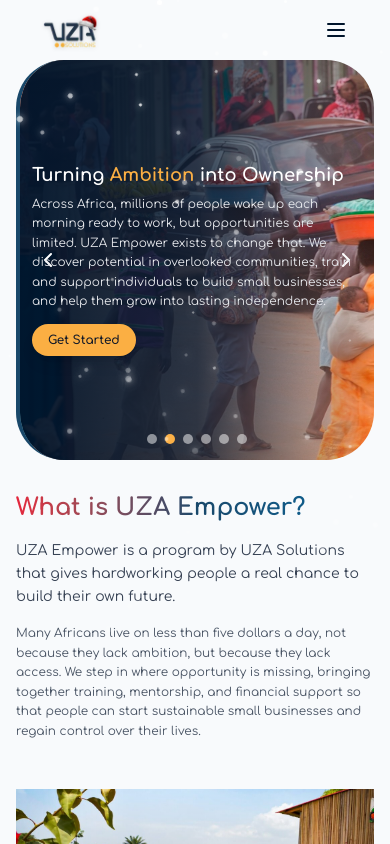
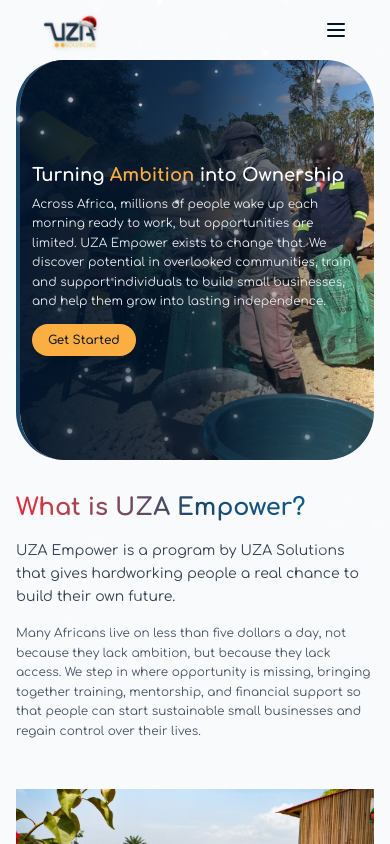
Before and after one commit to Kgadrw/uzasolution, a Next.js app: page /uzasempower in a window 390 px wide. Built offline with nearby package versions, Linux system fonts and the light colour scheme; a web font is replaced by a local one.

Commit message:
added homepage smoothe

```diff
--- a/src/app/uzasempower/page.jsx
+++ b/src/app/uzasempower/page.jsx
@@ -1,9 +1,9 @@
 'use client'
 
-import { useState, useEffect } from 'react'
+import { useState } from 'react'
 import Image from 'next/image'
 import Link from 'next/link'
-import { Users, TrendingUp, CheckCircle, Star, ArrowRight, Award, Globe, Heart, Building2, DollarSign, ChevronLeft, ChevronRight, Briefcase, Target, UserCheck, GraduationCap, Handshake } from 'lucide-react'
+import { Users, TrendingUp, CheckCircle, Star, ArrowRight, Award, Globe, Heart, Building2, DollarSign, Briefcase, Target, UserCheck, GraduationCap, Handshake } from 'lucide-react'
 import { motion } from 'framer-motion'
 import dynamic from 'next/dynamic'
 
@@ -12,7 +12,6 @@ const Footer = dynamic(() => import('../../components/footer'))
 const MagicBento = dynamic(() => import('../../components/MagicBento'))
 
 export default function UZAEmpowerPage() {
-  const [currentImageIndex, setCurrentImageIndex] = useState(0)
   const [currentIntroSlide, setCurrentIntroSlide] = useState(0)
 
   const introSlides = [
@@ -60,14 +59,7 @@ export default function UZAEmpowerPage() {
   ]
 
 
-  const heroImages = [
-    { src: '/negative.jpg', type: 'challenge', title: 'The Challenge', subtitle: 'Displacement-affected communities face barriers to economic empowerment' },
-    { src: '/negative1.jpg', type: 'challenge', title: 'The Struggle', subtitle: 'Limited access to capital, markets, and opportunities' },
-    { src: '/story1.jpg', type: 'solution', title: 'The Solution', subtitle: 'UZA Empower provides inclusive financing and support' },
-    { src: '/story2.png', type: 'solution', title: 'The Impact', subtitle: 'Connected markets accelerate growth and prosperity' },
-    { src: '/story3.jpg', type: 'solution', title: 'The Change', subtitle: 'Policy advocacy drives shared prosperity' },
-    { src: '/story4.jpg', type: 'solution', title: 'The Future', subtitle: 'Sustainable development through community empowerment' }
-  ]
+  const heroImage = '/story3.jpg'
 
   const stories = [
     {
@@ -102,15 +94,6 @@ export default function UZAEmpowerPage() {
     }
   ]
 
-  useEffect(() => {
-    const interval = setInterval(() => {
-      setCurrentImageIndex((prevIndex) =>
-        prevIndex === heroImages.length - 1 ? 0 : prevIndex + 1
-      )
-    }, 3000) // Change every 3 seconds
-
-    return () => clearInterval(interval)
-  }, [heroImages.length])
 
 
   return (
@@ -121,25 +104,17 @@ export default function UZAEmpowerPage() {
         <Navbar initialSolid={false} />
 
         {/* -------- Hero Section -------- */}
-        <div className="relative h-[400px] sm:h-[500px] md:h-[600px] w-full md:max-w-[90%] md:mx-auto overflow-hidden group rounded-l-[3rem] rounded-tr-[3rem] rounded-br-[3rem] border-l-4 border-[#19486A]">
+        <div className="relative h-[400px] sm:h-[500px] md:h-[600px] w-full md:max-w-[90%] md:mx-auto overflow-hidden rounded-l-[3rem] rounded-tr-[3rem] rounded-br-[3rem] border-l-4 border-[#19486A]">
           {/* Background Image */}
-          {heroImages.map((imageData, index) => (
-            <motion.div
-              key={index}
-              className="absolute inset-0"
-              initial={{ opacity: 0 }}
-              animate={{ opacity: index === currentImageIndex ? 1 : 0 }}
-              transition={{ duration: 0.8 }}
-            >
-              <Image
-                src={imageData.src}
-                alt="UZA Empower - Transforming Lives"
-                fill
-                className="object-cover"
-                priority={index === 0}
-              />
-            </motion.div>
-          ))}
+          <div className="absolute inset-0">
+            <Image
+              src={heroImage}
+              alt="UZA Empower - Transforming Lives"
+              fill
+              className="object-cover"
+              priority
+            />
+          </div>
 
           {/* Gradient overlay */}
           <div className="absolute inset-0 bg-gradient-to-r from-[#00142B]/95 via-[#00142B]/80 to-transparent md:bg-gradient-to-r md:from-[#00142B]/95 md:via-[#00142B]/80 md:to-transparent" />
@@ -161,33 +136,6 @@ export default function UZAEmpowerPage() {
                 </Link>
               </div>
             </div>
-          </div>
-
-          {/* -------- Slider Arrows -------- */}
-          <button
-            onClick={() => setCurrentImageIndex((prev) => (prev - 1 + heroImages.length) % heroImages.length)}
-            className="absolute top-1/2 left-2 sm:left-4 md:left-6 transform -translate-y-1/2 text-white rounded-full p-2 opacity-100 sm:opacity-0 sm:group-hover:opacity-100 transition-opacity touch-manipulation"
-          >
-            <ChevronLeft className="w-6 h-6" />
-          </button>
-          <button
-            onClick={() => setCurrentImageIndex((prev) => (prev + 1) % heroImages.length)}
-            className="absolute top-1/2 right-2 sm:right-4 md:right-6 transform -translate-y-1/2 text-white rounded-full p-2 opacity-100 sm:opacity-0 sm:group-hover:opacity-100 transition-opacity touch-manipulation"
-          >
-            <ChevronRight className="w-6 h-6" />
-          </button>
-
-          {/* -------- Slider Dots -------- */}
-          <div className="absolute bottom-4 sm:bottom-6 left-1/2 transform -translate-x-1/2 flex space-x-2 opacity-100 sm:opacity-0 sm:group-hover:opacity-100 transition-opacity">
-            {heroImages.map((_, idx) => (
-              <span
-                key={idx}
-                onClick={() => setCurrentImageIndex(idx)}
-                className={`w-2.5 h-2.5 sm:w-3 sm:h-3 rounded-full cursor-pointer transition-all touch-manipulation ${
-                  idx === currentImageIndex ? 'bg-[#FBAF43]' : 'bg-white/50'
-                }`}
-              />
-            ))}
           </div>
         </div>
       </section>
```
